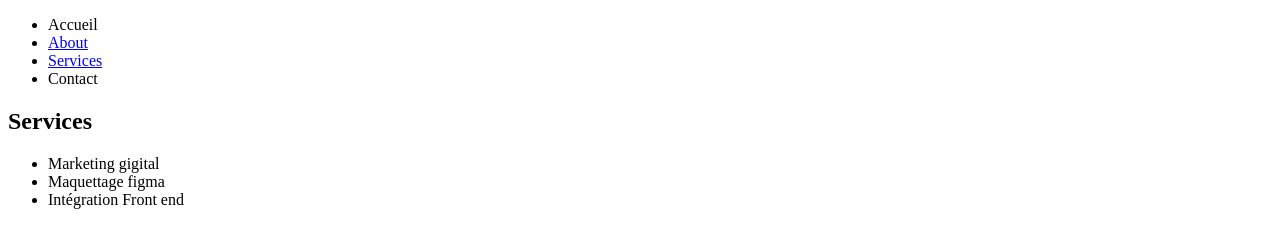
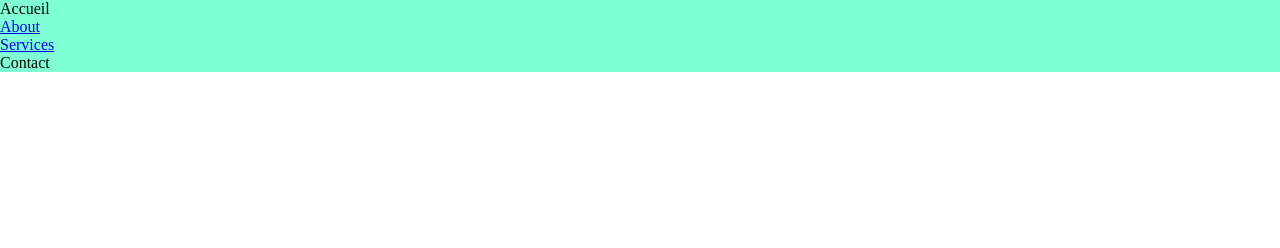
Before and after one commit to davidkuyama01/Exercice_git_github2, a plain HTML site: page services.html in a window 1280 px wide. Drawn offline with Linux system fonts and the light colour scheme.

Commit message:
modification de la page services

```diff
--- a/services.html
+++ b/services.html
@@ -4,6 +4,7 @@
     <meta charset="UTF-8">
     <meta name="viewport" content="width=device-width, initial-scale=1.0">
     <title>Services</title>
+    <link rel="stylesheet" href="style.css">
 </head>
 <body>
      <header>
@@ -17,14 +18,6 @@
         </nav>
     </header>
     <main>
-        <section>
-            <h1>Services</h1>
-            <ul>
-                <li>Marketing gigital</li>
-                <li>Maquettage figma</li>
-                <li>Intégration Front end</li>
-            </ul>
-        </section>
     </main>
 </body>
 </html>
--- a/style.css
+++ b/style.css
@@ -0,0 +1,10 @@
+*{
+    box-sizing: border-box;
+    padding: 0%;
+    margin: 0;
+}
+
+.navbar{
+    display: block;
+    background-color: aquamarine;
+}
```
